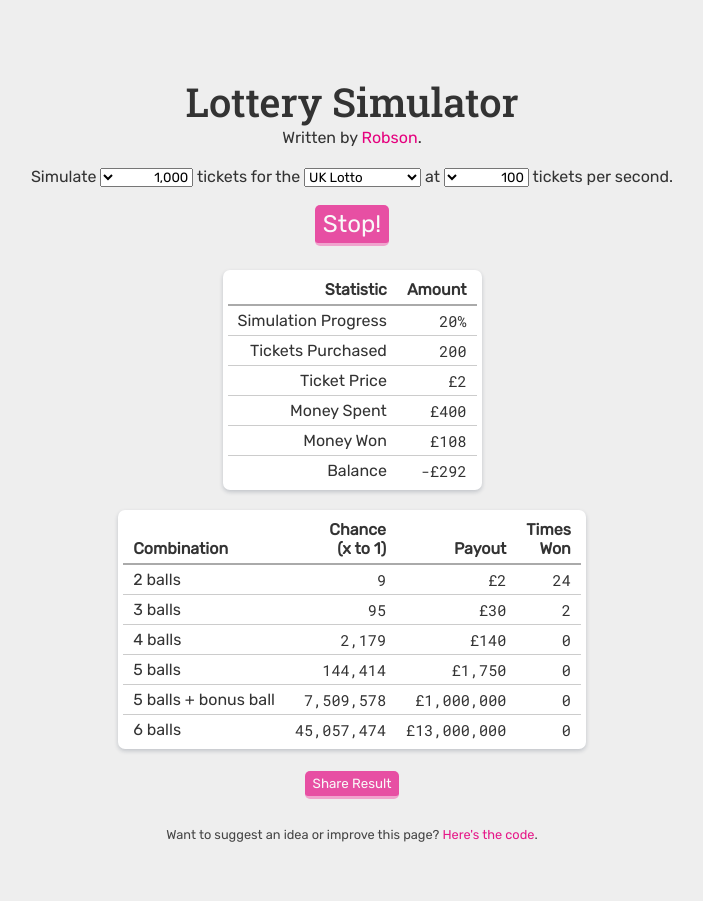
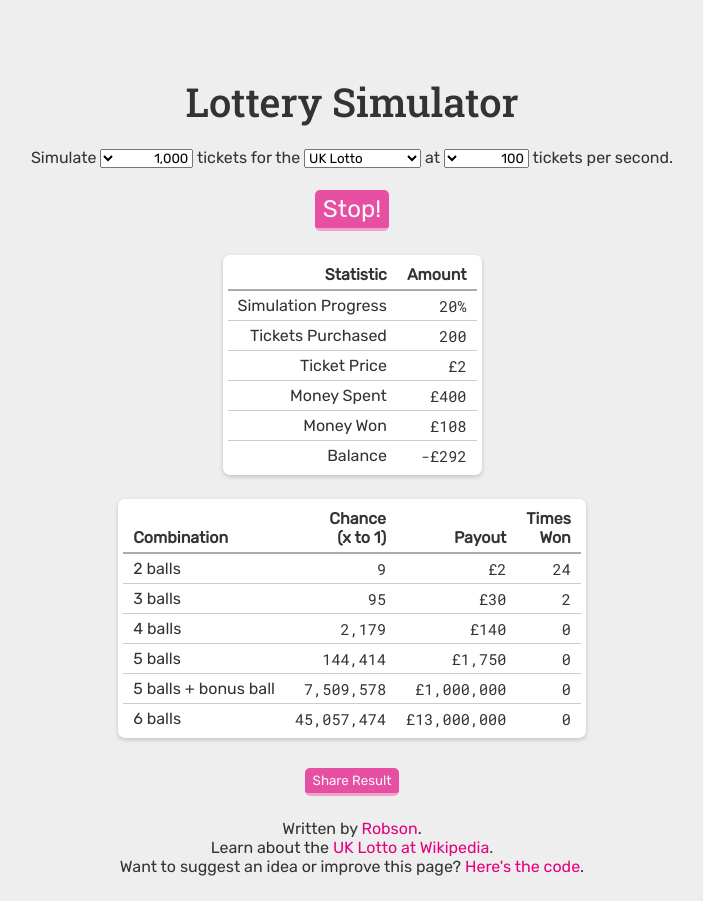
Before and after one commit to Robson/Lottery-Simulator, a plain HTML site: page index.html in a window 1280 px wide. Both pictures are taken after a click on the button "Simulate!". Shown: the whole page, without its empty margins (288-991 px from the left). Before the commit the page ends 867 px from the top, so only its background shows below. Drawn offline with nearby package versions, Linux system fonts and the light colour scheme.

Commit message:
Added a Wikipedia link to each lottery type

```diff
--- a/index.html
+++ b/index.html
@@ -16,9 +16,6 @@
 	</head>
 	<body>
 		<h1>Lottery Simulator</h1>
-		<div id="about">
-			<p>Written by <a href="https://robson.plus">Robson</a>.
-		</div>
 		<p>
 			Simulate
 			<select id="ticketAmount" dir="rtl">
@@ -123,6 +120,9 @@
 			<div>
 				<input id="copy" type="button" value="Share Result" onclick="copy()" />
 			</div>
+			<p id="about">Written by <a href="https://robson.plus">Robson</a>.</p>
+			<div id="rules">
+			</div>
 			<div id="footer">
 				<p id="code">Want to suggest an idea or improve this page? <a href="https://github.com/Robson/Lottery-Simulator">Here's the code</a>.</p>
 			</div>
--- a/lotteries.js
+++ b/lotteries.js
@@ -33,6 +33,8 @@
 	currency: '&#163;',
 	currencyOutput: '£',
 	ticketPrice: 2,
+	description: "Players buy tickets with their choice of six different numbers between 1 and 59. In the draw, six numbered balls are drawn without replacement from a set of 59 balls numbered from 1 to 59. A further Bonus Ball is also drawn, which only affects players who match five numbers.",
+	wikipedia: "https://en.wikipedia.org/wiki/National_Lottery_(United_Kingdom)#Lotto",
 	combinations: [
 		[ "2 balls",                     9,        2, 0 ],
 		[ "3 balls",                    95,       30, 0 ],
@@ -71,6 +73,8 @@
 	currency: '&#163;',
 	currencyOutput: '£',
 	ticketPrice: 1,
+	description: "The Thunderball jackpot draw requires players to pick five main numbers from 1 to 39 and one 'Thunderball' number from 1 to 14 for an entry fee of £1 per line. Prizes are won by matching the Thunderball number or at least three main numbers alone. The more numbers matched, the bigger the prize won.",
+	wikipedia: "https://en.wikipedia.org/wiki/National_Lottery_(United_Kingdom)#Thunderball",
 	combinations: [
 		[ "Thunderball only",     28,      3, 0 ],
 		[ "1 + Thunderball",      34,      5, 0 ],
--- a/simulate.js
+++ b/simulate.js
@@ -104,6 +104,7 @@
 	// reset
 	chosenLottery = lotteries[d3.select('#lotteryType').property('value')];
 	d3.select('#output').style('display', 'block');
+	d3.select('#rules').html('Learn about the <a href="' + chosenLottery.wikipedia + '">' + chosenLottery.title + ' at Wikipedia</a>.');
 	currentStats.title = chosenLottery.title;
 	currentStats.currency = chosenLottery.currency;
 	currentStats.ticketPrice = chosenLottery.ticketPrice;
--- a/style.css
+++ b/style.css
@@ -22,7 +22,7 @@
 
 h1 {
 	padding: 0 5px;
-	margin: 0;
+	margin: 0 0 20px;
 	font: normal 40px 'roboto slab', georgia, serif;
 	font-weight: 500;
 }
@@ -30,7 +30,8 @@
 /***** ABOUT *****/
 
 #about {
-	margin-bottom: 20px;
+	margin: 15px 0 0;
+	padding: 0;
 }
 
 /***** LINKS *****/
@@ -66,7 +67,7 @@
   border-bottom: 3px solid #F17EBD;
   border-radius: 5px;
   opacity: 0.666;
-  margin: 2px 1px 8px;
+  margin: 6px 1px 8px;
 }
 
 input[type="button"]:hover {
@@ -74,7 +75,7 @@
 }
 
 input[type="button"]:active {
-  margin: 4px 1px 6px;
+  margin: 8px 1px 6px;
 }
 
 #simulate {
@@ -96,7 +97,7 @@
 table {
 	width: auto;
 	padding: 5px;
-	margin: 0 auto 20px;
+	margin: 0 auto 24px;
 	border-spacing: 0;
 	border-collapse: separate;
 	background: white;
@@ -143,6 +144,13 @@
 	white-space: pre;
 }
 
+/***** RULES *****/
+
+#rules {
+	margin: 0 auto 0;
+	width: 400px;
+}
+
 /***** OUTPUT *****/
 
 #output {
@@ -152,9 +160,7 @@
 /***** FOOTER *****/
 
 #footer {
-	margin-top: 20px;
-	font-size: 80%;
-	opacity: 0.9;
+	margin-top: 0;
 }
 
 #footer p {
```
